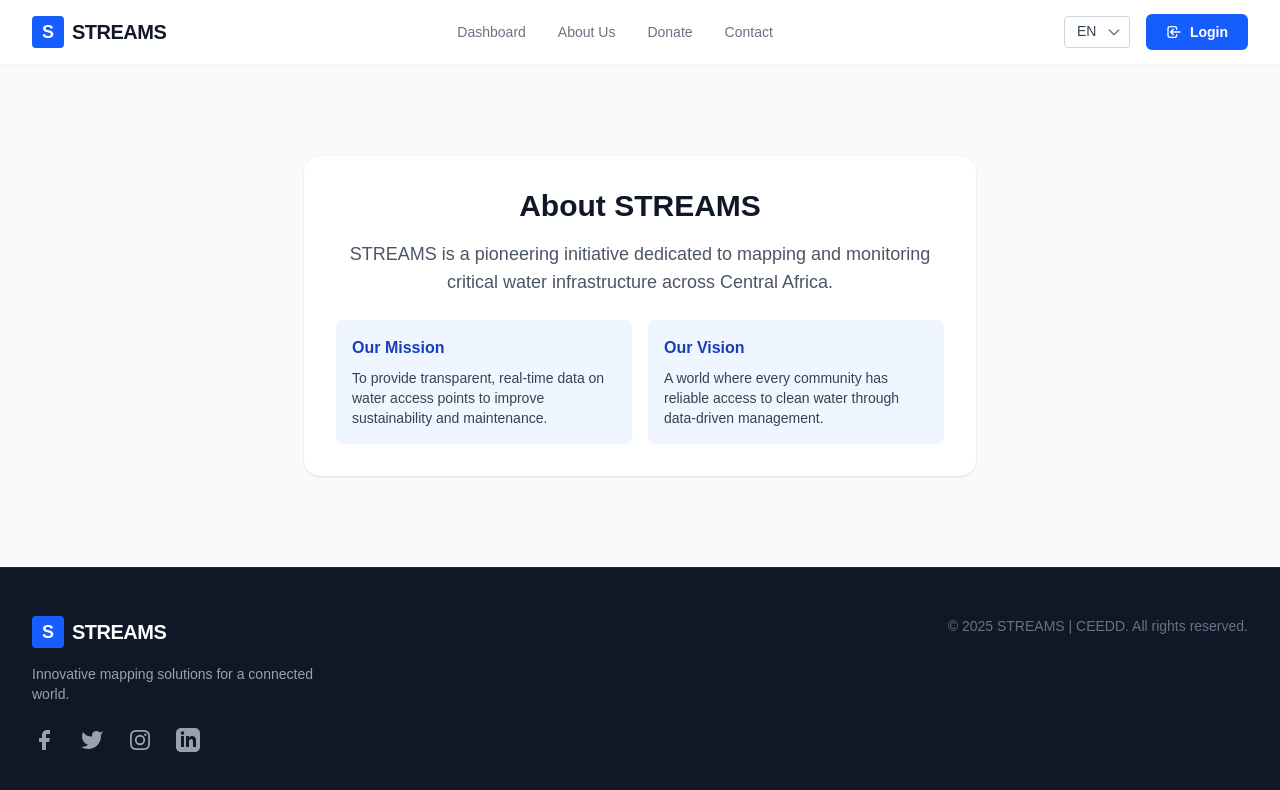
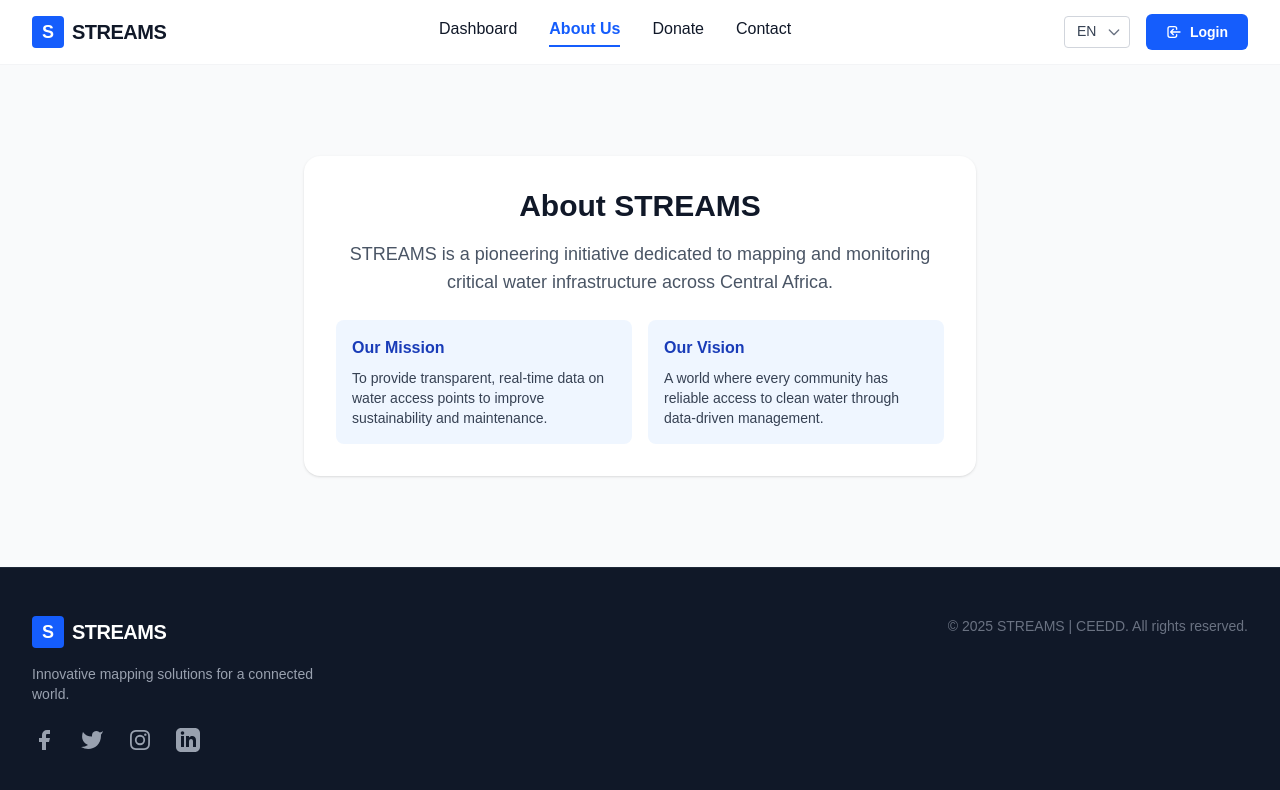
Before and after one commit to vick25/streams-frontend, a Next.js app: page /about in a window 1280 px wide. Shown: the top 790 px of the page. Built offline with nearby package versions, Linux system fonts and the light colour scheme.

Commit message:
feat: Add the active navigation link for current url pathname

```diff
--- a/src/components/Header.tsx
+++ b/src/components/Header.tsx
@@ -1,8 +1,12 @@
+'use client';
+
+import { usePathname } from 'next/navigation';
 import React, { useState } from 'react';
 import { Link } from './Link'; // Use our custom Link component
 
 export const Header: React.FC = () => {
     const [isMobileMenuOpen, setIsMobileMenuOpen] = useState(false);
+    const pathname = usePathname();
 
     const navLinks = [
         { name: 'Dashboard', href: '/dashboard' },
@@ -25,15 +29,18 @@ export const Header: React.FC = () => {
 
                     {/* Center: Navigation (Desktop) */}
                     <nav className="hidden md:flex space-x-8">
-                        {navLinks.map((item) => (
+                        {navLinks.map((item) => {
+                            const isActive = pathname === item.href;
+                            return (
                                 <Link
                                     key={item.name}
                                     href={item.href}
-                                className="text-gray-500 hover:text-blue-600 font-medium transition-colors text-sm"
+                                    className={`text-md transition-colors pb-1 ${isActive ? 'font-bold text-blue-600 border-b-2 border-blue-600' : 'font-medium text-gray-900 hover:text-blue-600'}`}
                                 >
                                     {item.name}
                                 </Link>
-                        ))}
+                            );
+                        })}
                     </nav>
 
                     {/* Right: Actions (Desktop) */}
@@ -73,26 +80,29 @@ export const Header: React.FC = () => {
             {isMobileMenuOpen && (
                 <div className="md:hidden bg-white border-t border-gray-100 absolute w-full left-0 top-16 shadow-lg z-50">
                     <div className="px-4 py-4 space-y-4">
-                        {navLinks.map((item) => (
+                        {navLinks.map((item) => {
+                            const isActive = pathname === item.href;
+                            return (
                                 <Link
                                     key={item.name}
                                     href={item.href}
-                                className="block text-gray-700 hover:text-blue-600 font-medium py-2"
+                                    className={`block py-2 ${isActive ? 'font-bold text-blue-600' : 'font-medium text-gray-700 hover:text-blue-600'}`}
                                     onClick={() => setIsMobileMenuOpen(false)}
                                 >
                                     {item.name}
                                 </Link>
-                        ))}
+                            );
+                        })}
                         <div className="h-px bg-gray-100 my-2"></div>
                         <div className="flex justify-between items-center bg-gray-50 p-3 rounded-lg">
                             <span className="text-gray-700 font-medium">Language</span>
                             <div className="flex space-x-2">
-                                <button className="text-blue-600 font-bold">EN</button>
+                                <button type="button" className="text-blue-600 font-bold">EN</button>
                                 <span className="text-gray-300">|</span>
-                                <button className="text-gray-500 hover:text-blue-600">FR</button>
+                                <button type="button" className="text-gray-500 hover:text-blue-600">FR</button>
                             </div>
                         </div>
-                        <button className="w-full bg-blue-600 text-white py-3 rounded-md font-semibold text-center">
+                        <button type="button" className="w-full bg-blue-600 text-white py-3 rounded-md font-semibold text-center">
                             Login
                         </button>
                     </div>
```
Lines whose indentation alone changed are shown as unchanged.
